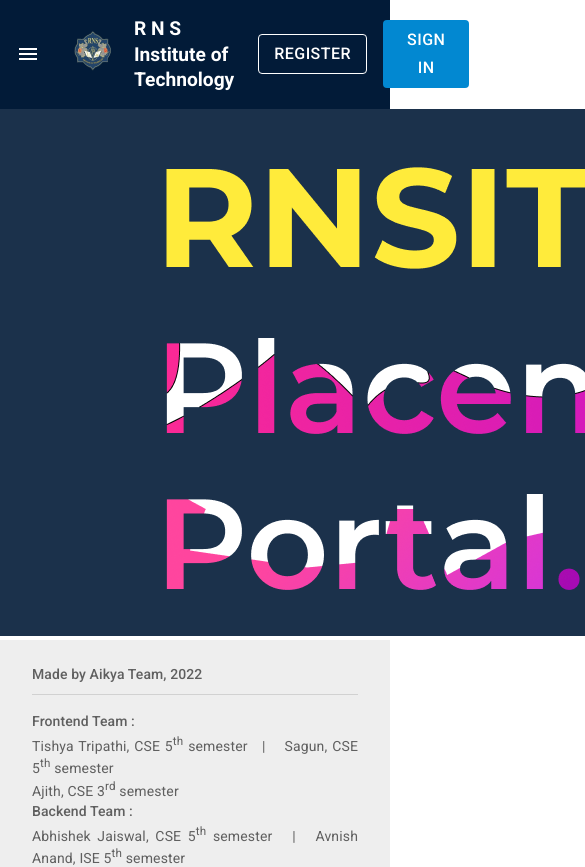
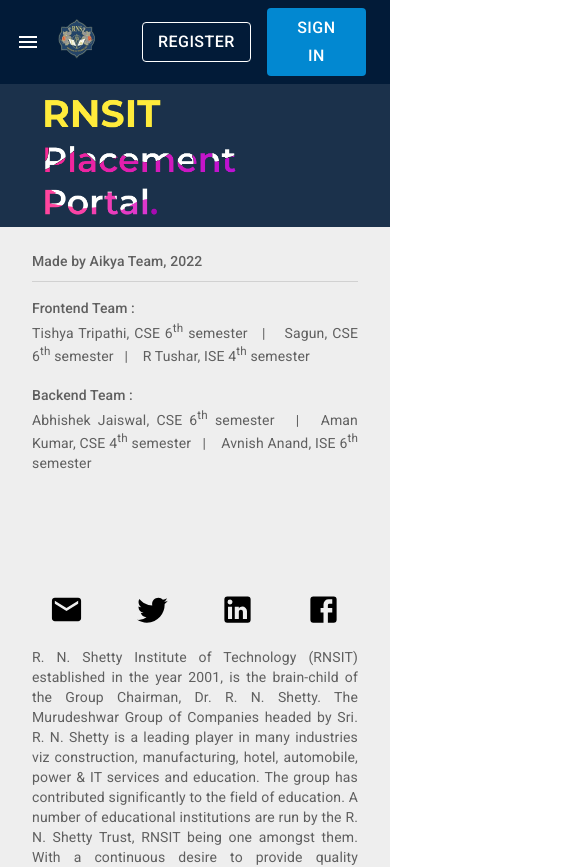
Before and after one commit to WebDevSAAS/PlacementDrive, a React (Create React App) app: page / in a window 390 px wide. Shown: the top 867 px of the page, 585 px wide, since content can reach past the window. Built offline with nearby package versions, Linux system fonts and the light colour scheme.

Commit message:
Frontend (#100)
* Fixed responsiveness | Updated routes

* Updated admin records

```diff
--- a/src/components/Admin/AdminSignIn.js
+++ b/src/components/Admin/AdminSignIn.js
@@ -10,7 +10,7 @@ import Box from "@mui/material/Box";
 import LockOutlinedIcon from "@mui/icons-material/LockOutlined";
 import Typography from "@mui/material/Typography";
 import Container from "@mui/material/Container";
-import { NavLink } from "react-router-dom";
+import { NavLink, useNavigate } from "react-router-dom";
 import { Formik, Form, Field } from "formik";
 import * as Yup from "yup";
 import { TextField } from "formik-mui";
@@ -63,6 +63,9 @@ var validationSchema = Yup.object().shape({
 });
 
 function AdminSignIn() {
+
+  const navigate = useNavigate();
+
   const onSubmit = (values) => {
     console.log(values);
     hash(values["password"]).then((h) => {
@@ -74,7 +77,8 @@ function AdminSignIn() {
       }).then((response) => {
         console.log(response);
         if (response.status !== "error")
-          window.location = "./signed_in/dashboard/student_report";
+          // window.location = "./signed_in/dashboard/student_report";
+          navigate("/signed_in/dashboard/student_report");
         else
           setOpen(true);    //  Invalid username or password
       });
--- a/src/components/Admin/AdminSignUp.js
+++ b/src/components/Admin/AdminSignUp.js
@@ -9,7 +9,7 @@ import Box from "@mui/material/Box";
 import LockOutlinedIcon from "@mui/icons-material/LockOutlined";
 import Typography from "@mui/material/Typography";
 import Container from "@mui/material/Container";
-import { NavLink } from "react-router-dom";
+import { NavLink, useNavigate } from "react-router-dom";
 import { Formik, Form, Field } from "formik";
 import * as Yup from "yup";
 import { TextField } from "formik-mui";
@@ -64,6 +64,8 @@ var validationSchema = Yup.object().shape({
 
 function AdminSignUp() {
 
+  const navigate = useNavigate();
+
   const onSubmit = (values) => {
     console.log(values);
     hash(values.password).then(h => {
@@ -72,7 +74,8 @@ function AdminSignUp() {
       fet("/register_admin", "POST", values).then(res => {
         //console.log("Signup response : ", res)
         if (res.status !== "error")
-          window.location = "/admin/signed_in/dashboard/notifications";
+          // window.location = "/admin/signed_in/dashboard/notifications";
+          navigate("/admin/signed_in/dashboard/notifications");
       })
     })
   };
--- a/src/components/Admin/DashboardRecords.js
+++ b/src/components/Admin/DashboardRecords.js
@@ -1040,7 +1040,7 @@ function AdminDashboardContentRecords() {
                       </Grid>
                       <Grid item xs={8}>
                         <TextField
-                          autoFocus
+
                           id="standard-basic"
                           name="sem1_marks"
                           value={ckData.sem1_marks}
@@ -1713,7 +1713,7 @@ function AdminDashboardContentRecords() {
                       </Grid>
                       <Grid item xs={8}>
                         <TextField
-                          autoFocus
+
                           disabled
                           defaultValue="CGPA"
                           id="standard-basic"
--- a/src/components/Footer.js
+++ b/src/components/Footer.js
@@ -32,10 +32,10 @@ export default function Footer() {
     <Box
       component="footer"
       sx={{
+        minWidth: "100vw" ,
         minHeight: "30vh",
         py: 3,
         px: 2,
-        mt: "auto",
         backgroundColor: (theme) =>
           theme.palette.mode === "light"
             ? theme.palette.grey[200]
@@ -49,11 +49,13 @@ export default function Footer() {
             display: "flex",
             justifyContent: "space-around",
             p: 1,
-            m: 1,
+            marginBottom: 1,
             bgcolor: "inherit",
             borderRadius: 1,
+            marginTop: (window.innerWidth<540) ? "5rem" : "0rem",
           }}
         >
+
           <Link color="inherit" href="https://www.rnsit.ac.in/">
             <EmailIcon fontSize="large" />
           </Link>
--- a/src/components/Home.js
+++ b/src/components/Home.js
@@ -7,31 +7,32 @@ import Link from "@mui/material/Link";
 import Divider from "@mui/material/Divider";
 import Navbar from "./Navbar";
 import Footer from "./Footer";
-import LandingImg from "../images/Placement_Website_LOGO.png";
-
-
+import LandingImg from "../images/home_page_RNS_logo.png";
+import Card from "@mui/material/Card";
+import CardMedia from "@mui/material/CardMedia";
 
 export default function Home() {
   return (
     <>
-    <Navbar/>
-    <Box sx={{ minHeight: "90vh" }}>
-      <Box sx={{minHeight: "60vh"}}>
-          <img src={LandingImg} alt="Landing Page Image"
-            sx={{
-              minWidth: "100vw",
-              backgroundsize: "cover",
-              backgroundposition: "center",
-              backgroundrepeat: "no-repeat",
-            }} />
-      </Box>
+      <Navbar />
+      <Box sx={{minWidth: "100vw"}} >
+        <Card square sx={{ maxWidth: "100vw" , maxHeight: "80vh" }}>
+          <CardMedia
+            component="img"
+            height="auto"
+            width="100%"
+            image={LandingImg}
+            alt="green iguana"
+            sx={{objectFit: 'cover'}}
+          />
+        </Card>
+
         <Box
           component="footer"
           sx={{
-        minHeight: "30vh",
+            maxHeight: "30vh",
             py: 3,
             px: 2,
-        mt: "auto",
             backgroundColor: (theme) =>
               theme.palette.mode === "light"
                 ? theme.palette.grey[200]
@@ -40,7 +41,8 @@ export default function Home() {
         >
           <Container maxWidth="lg">
             <Typography
-          variant="subtitle2" color="text.secondary"
+              variant="subtitle2"
+              color="text.secondary"
               sx={{ marginBottom: 1, textAlign: "justify" }}
             >
               Made by Aikya Team, 2022
@@ -52,25 +54,29 @@ export default function Home() {
               color="text.secondary"
               sx={{ marginBottom: 2, textAlign: "justify" }}
             >
-            <Typography
-          variant="subtitle2" color="text.secondary">
-          Frontend Team :<br/></Typography>
-          Tishya Tripathi, CSE 5<sup>th</sup> semester &nbsp;&nbsp;|&nbsp;&nbsp;&nbsp;
-          Sagun, CSE 5<sup>th</sup> semester<br/>
-          Ajith, CSE 3<sup>rd</sup> semester<br />
-            <Typography
-          variant="subtitle2" color="text.secondary">
-          Backend Team :<br/></Typography>
-          Abhishek Jaiswal, CSE 5<sup>th</sup> semester &nbsp;&nbsp;|&nbsp;&nbsp;
-          Avnish Anand, ISE 5<sup>th</sup> semester <br/>
-          Aman Kumar, CSE 3<sup>rd</sup> semester <br/>
+              <Typography variant="subtitle2" color="text.secondary">
+                Frontend Team :<br />
+              </Typography>
+              Tishya Tripathi, CSE 6<sup>th</sup> semester
+              &nbsp;&nbsp;|&nbsp;&nbsp;&nbsp; Sagun, CSE 6<sup>th</sup> semester
+              &nbsp;&nbsp;|&nbsp;&nbsp;&nbsp; R Tushar, ISE 4<sup>th</sup>{" "}
+              semester
+              <br /> <br />
+              <Typography variant="subtitle2" color="text.secondary">
+                Backend Team :<br />
+              </Typography>
+              Abhishek Jaiswal, CSE 6<sup>th</sup> semester
+              &nbsp;&nbsp;|&nbsp;&nbsp; Aman Kumar, CSE 4<sup>th</sup> semester
+              &nbsp;&nbsp;|&nbsp;&nbsp;&nbsp; Avnish Anand, ISE 6<sup>th</sup>{" "}
+              semester <br />
+              {/* Aman Kumar, CSE 4<sup>th</sup> semester <br/> */}
             </Typography>
             <Divider sx={{ marginTop: 1 }} />
           </Container>
           {/* <Divider sx={{ marginTop: 1, marginBottom: 1 }} /> */}
         </Box>
       </Box>
-    <Footer/>
+      <Footer />
     </>
   );
 }
--- a/src/components/Navbar.js
+++ b/src/components/Navbar.js
@@ -57,7 +57,7 @@ const Navbar = () => {
 
   return (
     <>
-      <Box sx={{ flexGrow: 1, maxWidth: "100vw" }}>
+      <Box sx={{ flexGrow: 1, minWidth: "100vw", overflow: 'hidden' }}>
         <AppBar position="static" elevation={0}>
           <Toolbar sx={{ background: "#021B38", minHeight: "10vh" }}>
             <IconButton
@@ -66,7 +66,6 @@ const Navbar = () => {
               edge="start"
               color="inherit"
               aria-label="menu"
-              sx={{ mr: 2,}}
             >
               <MenuIcon />
             </IconButton>
@@ -81,7 +80,10 @@ const Navbar = () => {
                 fontSize: "1.2rem",
               }}
             >
-              R N S Institute of Technology
+
+              {window.innerWidth < 540 && ""}
+                {window.innerWidth > 540 && "R N S Institute of Technology"}
+
             </Typography>
             <NavLink
               to="/register"
--- a/src/components/SignIn.js
+++ b/src/components/SignIn.js
@@ -20,6 +20,7 @@ import { CheckboxWithLabel } from "formik-mui";
 import { fet, hash } from "./modules/fet";
 import Snackbar from "@mui/material/Snackbar";
 import MuiAlert from "@mui/material/Alert";
+import { useNavigate } from 'react-router-dom';
 
 function Copyright(props) {
   return (
@@ -67,6 +68,9 @@ var validationSchema = Yup.object().shape({
 });
 
 function SignIn() {
+
+  const navigate = useNavigate();
+
   const onSubmit = async (values) => {
 
     usnData = values["usn"];
@@ -78,11 +82,12 @@ function SignIn() {
         accountType: "student",
       }).then((response) => {
         console.log(response);
-        if (response.status !== "error"){
-          window.sessionStorage.setItem('uid', values["usn"]);
-          window.location = "./signed_in/student_dashboard/profile";
+        if (response.status !== "error") {
+          window.sessionStorage.setItem("uid", values["usn"]);
+          // window.location = "./signed_in/student_dashboard/profile";
+          navigate('/signed_in/student_dashboard/profile');
         } else {
-          setOpen(true);    //  Invalid username or password
+          setOpen(true); //  Invalid username or password
         }
       });
     });
--- a/src/components/SignUp.js
+++ b/src/components/SignUp.js
@@ -22,6 +22,7 @@ import { fet, hash } from "./modules/fet";
 import Stack from "@mui/material/Stack";
 import Snackbar from "@mui/material/Snackbar";
 import MuiAlert from "@mui/material/Alert";
+import { useNavigate } from "react-router-dom";
 
 function Copyright(props) {
   return (
@@ -108,6 +109,9 @@ const Alert = React.forwardRef(function Alert(props, ref) {
 });
 
 export default function SignUp() {
+
+  const navigate = useNavigate();
+
   const handleSubmit = async (event) => {
     event.preventDefault();
     values.dob = dateOfBirth
@@ -119,7 +123,8 @@ export default function SignUp() {
       fet("/register", "POST", values).then(res => {
         //console.log("Signup response : ", res)
         if (res.status !== "error")
-              window.location = "./signed_in/student_dashboard";
+              // window.location = "./signed_in/student_dashboard";
+              navigate('/signed_in/student_dashboard/profile');
       })
     })
   };
```
Also changed, not shown: src/images/Placement_Website_LOGO.png (deleted), src/images/home_page_RNS_logo.png (added). Lines whose indentation alone changed are shown as unchanged.
